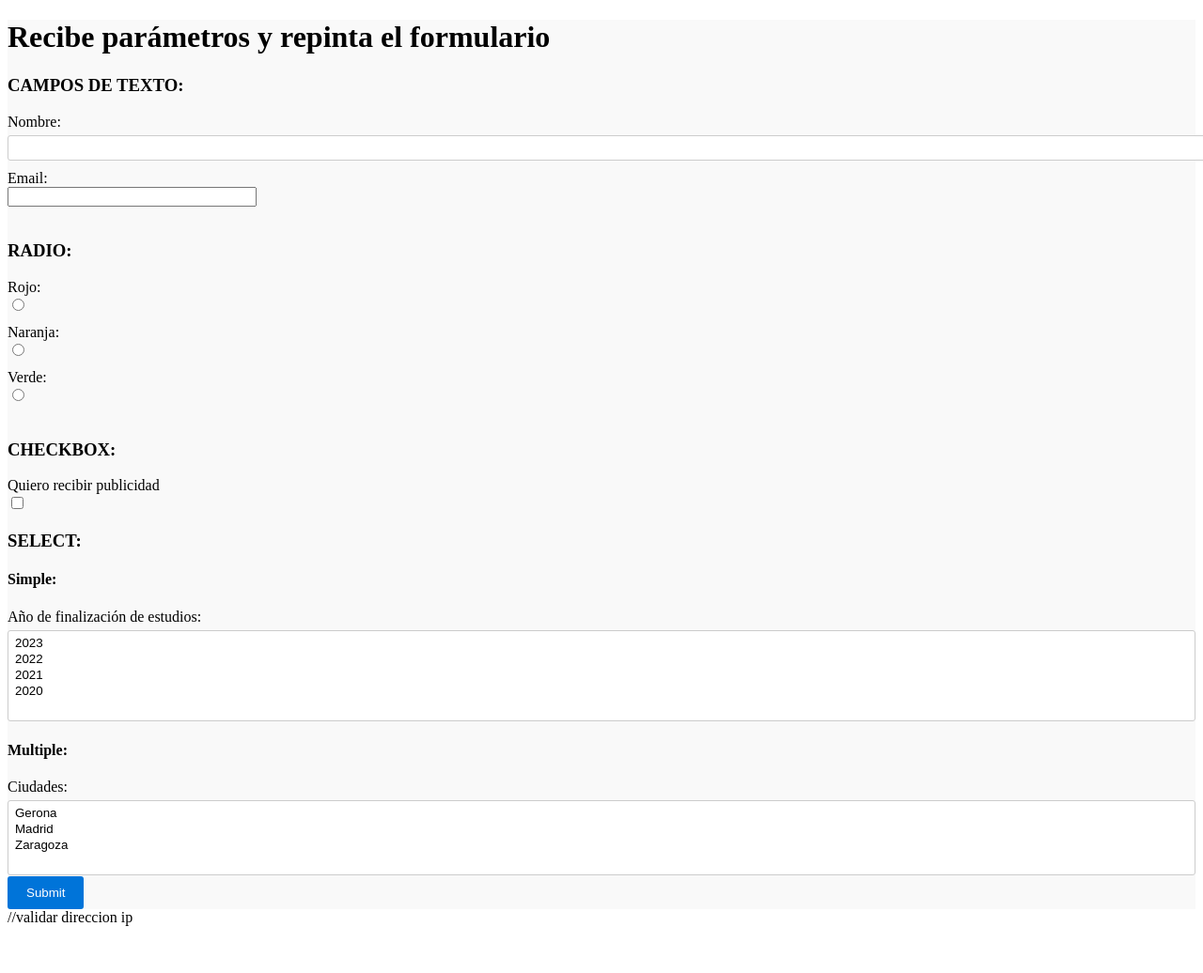
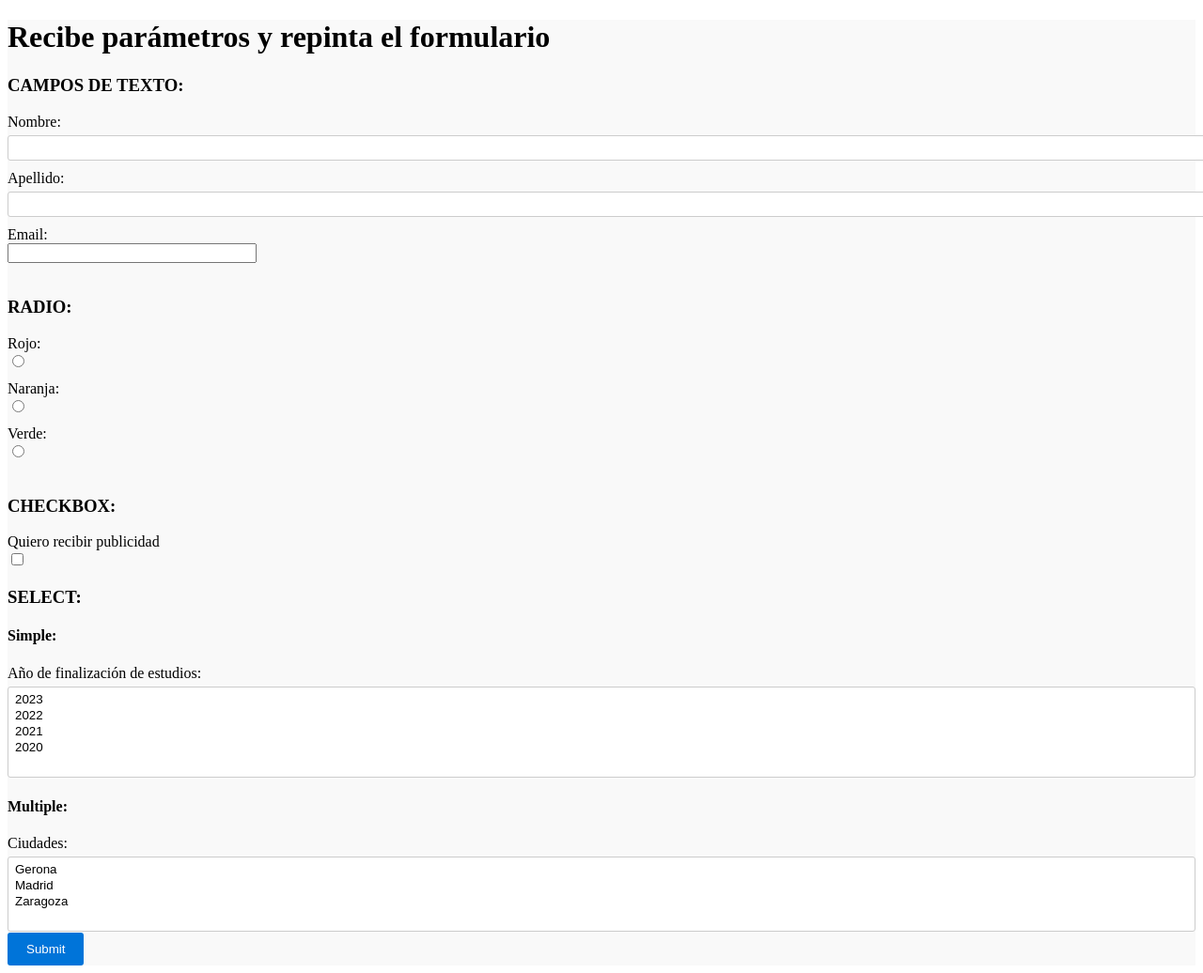
Before and after one commit to miriamdaw/DAW2Miriam, a PHP site: page /parametrosFormulario.php in a window 1280 px wide. Shown: the whole page at 94% size. Before the commit the page ends 986 px from the top, so only its background shows below. Run offline with PHP 8.4, Linux system fonts and the light colour scheme.

Commit message:
Se tiene que arreglar el codigo de parametros

```diff
--- a/Servidor/Ejercicios/Ejercicios_Clase/repintarFormularios/parametrosFormulario.php
+++ b/Servidor/Ejercicios/Ejercicios_Clase/repintarFormularios/parametrosFormulario.php
@@ -1,54 +1,64 @@
 <?php
 /* si va bien redirige a parametrosFormulario.php si va mal, mensaje de error */
 $ciudades = array();
-$error = "";
+$errors = array();
 
 if ($_SERVER["REQUEST_METHOD"] == "POST") {
 
 	if($_POST["nombre"]==""){
-    $error = "Recuerda rellenar el nombre ";
+    $errors[] = "Recuerda rellenar el nombre.";
     }
 
+    if($_POST["apellido"]==""){
+        $errors[] = "Recuerda rellenar el apellido.";
+        }
+
     if(!isset($_POST["email"])){
-        $error = $error . " ,el campo de email es obligatorio ";
-    }else if(!filter_var($_POST["email"],FILTER_VALIDATE_EMAIL)){
-    $error = " el formato del email es invalido ";
+        $errors[] = "Debe rellenar el email.";
+    } else if(!filter_var($_POST["email"], FILTER_VALIDATE_EMAIL)) {
+        $errors[] = "El formato del email es inválido.";
     }
 
-
     if(!isset($_POST["color"])){
-    $error = $error . " y selecciona un color ";
+    $errors[] = "Debe seleccionar un color.";
     }
 
     if(!isset($_POST["publicidad"])){
-        $error = $error . " y seleccionar si quiere publicidad ";
-        }
+        $errors[] = "Debe marcar si quiere recibir publicidad.";
+    }
 
     if(!isset($_POST["anio"])){
-    $error = $error . "y debe seleccionar un año ";
+    $errors[] = "Debe seleccionar un año.";
     }
 
     if(!isset($_POST["ciudades"])){
-    $error = $error . " y debe seleccionar una ciudad";
+    $errors[] = "Debe seleccionar una ciudad.";
     }
 
-    if (isset($error)) {
+    if (!empty($errors)) {
         $nombre = $_POST["nombre"];
+        $apellido = $_POST["apellido"];
         $color = $_POST["color"];
         $publicidad = $_POST["publicidad"];
         $anio = $_POST["anio"];
         $ciu = $_POST["ciudades"];
-        $email = $_POST["email"];
-        echo $error;
+        foreach($errors as $error){
+            echo $error . "<br>";
+        }
 
-    }else{
+    } else {
         include("validacionNombre.php");
-        if(validarNombre($_POST["nombre"]) == true){
+        $validar = "/^[A-Za-z\- ]+$/";
+        if(validarNombre($_POST["nombre"], $_POST["apellido"], $validar) == true){
             header("Location: parametrosFormulario.php");
-        }else{
-            echo "No se ha podido validar correctamente el nombre.";
+            exit();
+        } else {
+           $errors[] = "No se ha podido validar correctamente.";
+           foreach($errors as $error){
+            echo $error . "<br>";
         }
     }
+}
 }
 ?>
 
@@ -104,6 +114,10 @@ if ($_SERVER["REQUEST_METHOD"] == "POST") {
 			<input value = "<?php if(isset($nombre))echo $nombre;?>"
 			id = "nombre" name = "nombre" type = "text">
 
+            <label for = "nombre">Apellido:</label>
+			<input value = "<?php if(isset($apellido))echo $apellido;?>"
+			id = "apellido" name = "apellido" type = "text">
+
             <label for = "email">Email:</label>
 			<input value = "<?php if(isset($email))echo $email;?>"
 			id = "email" name = "email" type = "email" pattern=".+@gmail\.com" size="30" required />
@@ -148,4 +162,3 @@ if ($_SERVER["REQUEST_METHOD"] == "POST") {
 		</form>
 	</body>
 </html>
-//validar direccion ip
```
Also changed, not shown: Servidor/Ejercicios/Apuntes/Validacion/Patrones.php (added, +11 -0 lines), Servidor/Ejercicios/Ejercicios_Clase/repintarFormularios/validacionNombre.php (+18 -4 lines).
